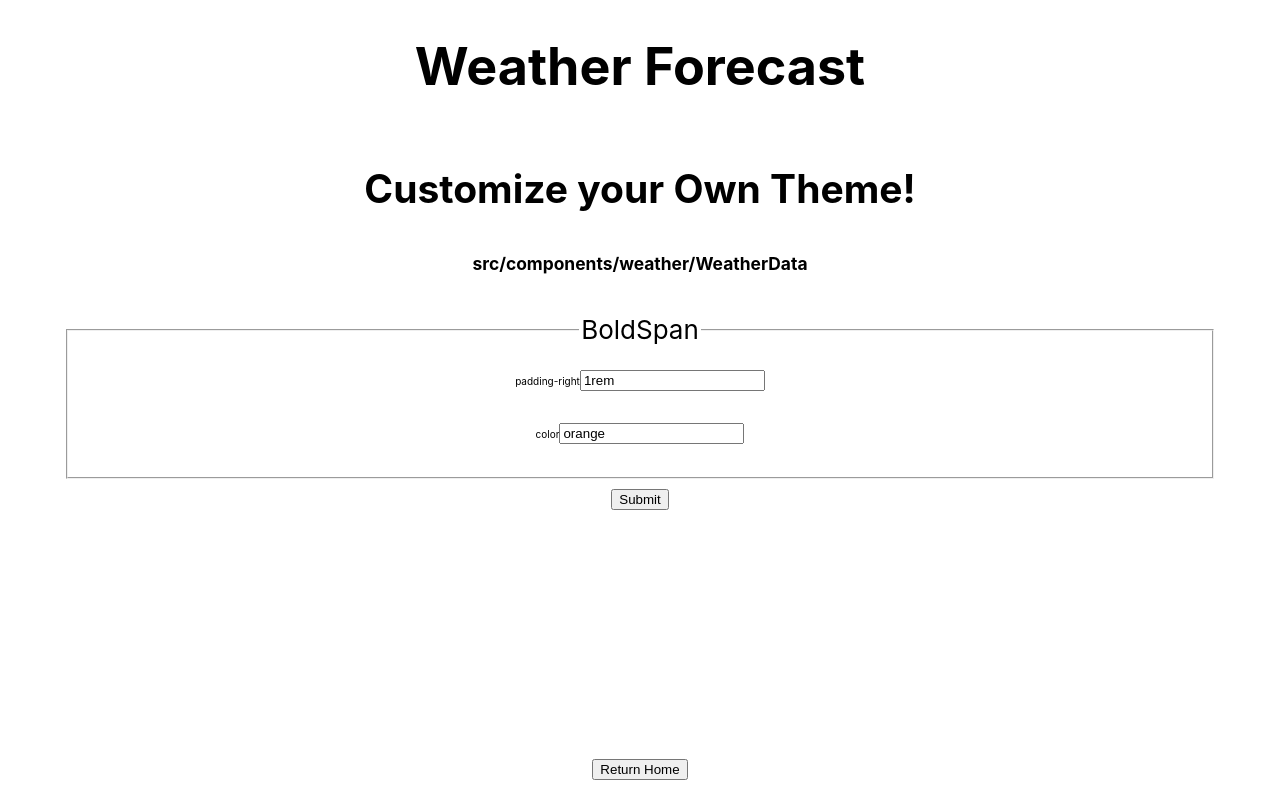
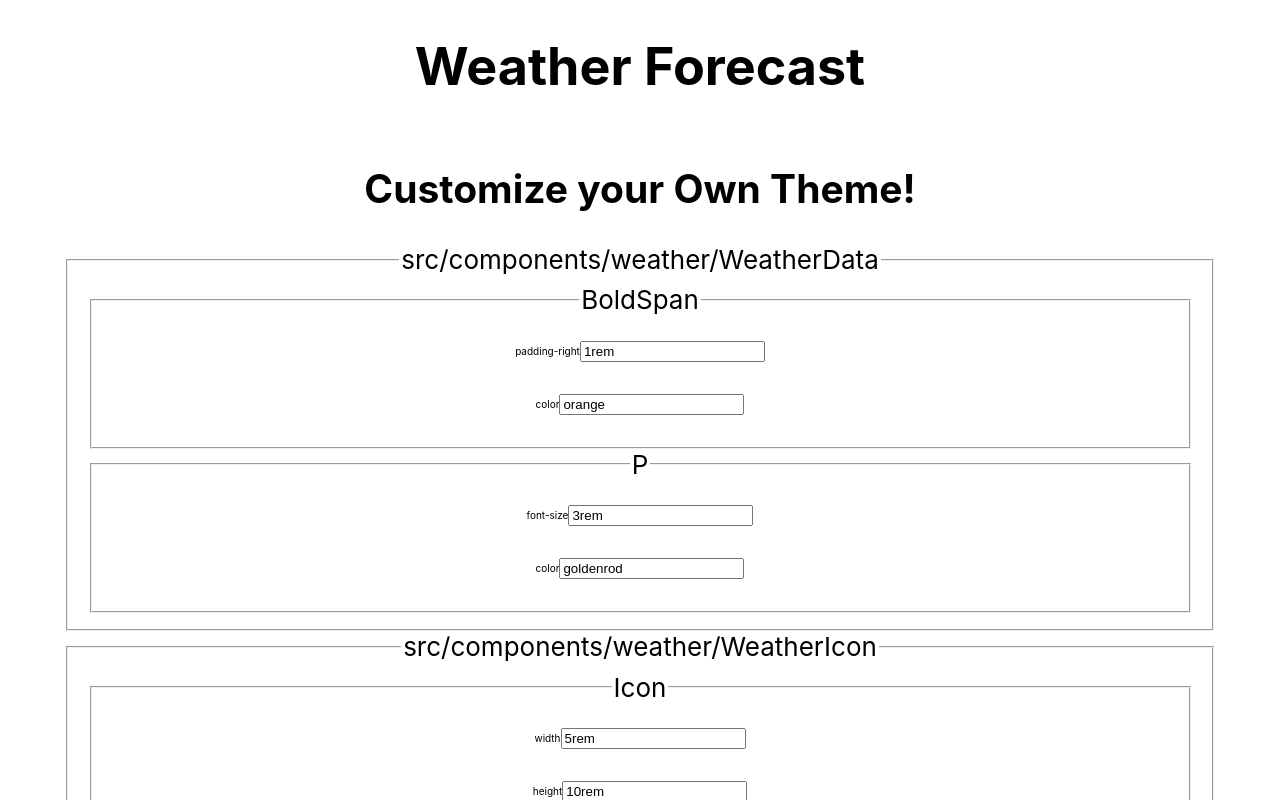
Before and after one commit to irackson/weather-forecast, a React (Create React App) app: page /settings in a window 1280 px wide. Shown: the top 800 px of the page. Built offline with nearby package versions, Linux system fonts and the light colour scheme.

Commit message:
user pref formdata success !!!

```diff
--- a/src/components/user/ThemeCustomizer.js
+++ b/src/components/user/ThemeCustomizer.js
@@ -29,9 +29,9 @@ function ThemeCustomizer(props) {
 
     // console.log(watch('userPreferences'));
 
-    const propertyKeys = Object.keys(
-        styles[0].customizableComponents[0]
-    ).filter((e) => e !== 'name');
+    // const propertyKeys = Object.keys(
+    //     file.customizableComponents[0]
+    // ).filter((e) => e !== 'name');
 
     // console.log(propertyKeys);
 
@@ -39,32 +39,53 @@ function ThemeCustomizer(props) {
         <>
             <form onSubmit={handleSubmit(onSubmit)}>
                 <section>
+                    {styles.map((file) => (
                         <div>
-                        <h6>{styles[0].path}</h6>
-                        <fieldset
-                            name={styles[0].customizableComponents[0].name}
-                        >
-                            <legend>
-                                {styles[0].customizableComponents[0].name}
-                            </legend>
+                            <fieldset name={file.path}>
+                                <legend>{file.path}</legend>
 
-                            {Object.keys(styles[0].customizableComponents[0])
+                                {file.customizableComponents.map((comp) => (
+                                    <>
+                                        <fieldset name={comp.name}>
+                                            <legend>{comp.name}</legend>
+
+                                            {Object.keys(comp)
                                                 .filter((e) => e !== 'name')
-                                .map((comp) => (
+                                                .map((property) => (
                                                     <>
                                                         <Div>
-                                            <label htmlFor={comp}>{comp}</label>
+                                                            <label
+                                                                htmlFor={
+                                                                    property
+                                                                }
+                                                            >
+                                                                {property}
+                                                            </label>
                                                             <input
-                                                defaultValue={`${styles[0].customizableComponents[0][comp].userPreference}`}
+                                                                defaultValue={
+                                                                    comp[
+                                                                        property
+                                                                    ]
+                                                                        .userPreference
+                                                                        ? `${comp[property].userPreference}`
+                                                                        : comp[
+                                                                              property
+                                                                          ]
+                                                                              .default
+                                                                }
                                                                 {...register(
-                                                    `${styles[0].path}.${styles[0].customizableComponents[0].name}.${comp}`
+                                                                    `${file.path}.${comp.name}.${property}`
                                                                 )}
                                                             ></input>
                                                         </Div>
                                                     </>
                                                 ))}
                                         </fieldset>
+                                    </>
+                                ))}
+                            </fieldset>
                         </div>
+                    ))}
                 </section>
                 <input type="submit" />
             </form>
--- a/src/context/styleSeed.js
+++ b/src/context/styleSeed.js
@@ -59,7 +59,7 @@ const styleSeed = [
                 },
                 'background-color': {
                     default: 'black',
-                    userPreference: 'lightblue',
+                    userPreference: null,
                     themeB: 'yellow',
                 },
             },
```
Lines whose indentation alone changed are shown as unchanged.
